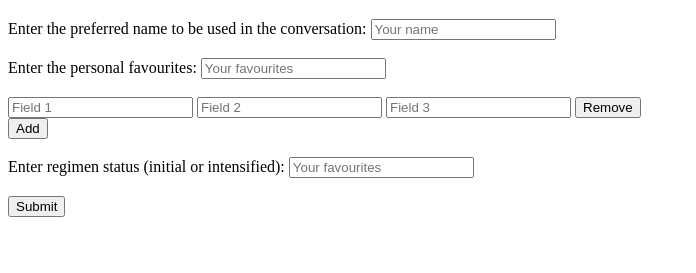
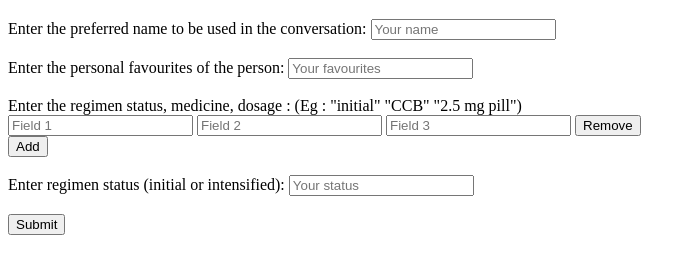
Before and after one commit to sparklerz/sparklerz.github.io, a plain HTML site: page index.html in a window 1280 px wide. Shown: the part 61-334 px from the top of the page, without its empty margins (0-696 px from the left). Drawn offline with Linux system fonts and the light colour scheme.

Commit message:
add code

```diff
--- a/index.html
+++ b/index.html
@@ -12,10 +12,12 @@
         <input type="text" id="name" name="name" placeholder="Your name">
         <br>
         <br>
-        <label for="favourites">Enter the personal favourites:</label>
+        <label for="favourites">Enter the personal favourites of the person:</label>
         <input type="text" id="favourites" name="favourites" placeholder="Your favourites">
         <br>
         <br>
+        <label for="medicine">Enter the regimen status, medicine, dosage :</label>
+        <label for="medicine">(Eg : "initial" "CCB" "2.5 mg pill")</label>
         <div id="inputFields">
             <!-- Initial set of input fields -->
             <div>
@@ -28,8 +30,8 @@
         <button type="button" onclick="addField()">Add</button>
         <br>
         <br>
-        <label for="favourites">Enter regimen status (initial or intensified):</label>
-        <input type="text" id="favourites" name="favourites" placeholder="Your favourites">
+        <label for="status">Enter regimen status (initial or intensified):</label>
+        <input type="text" id="status" name="status" placeholder="Your status">
         <br>
         <br>
         <input type="submit" value="Submit">
--- a/script.js
+++ b/script.js
@@ -1,5 +1,5 @@
 
-        const submitButton = document.getElementById('submit');
+        //const submitButton = document.getElementById('submit');
         const nameInput = document.getElementById('name');
 
         function addField() {
@@ -48,7 +48,7 @@
           // Attach the storeValues function to the form's submit event
           document.getElementById("myForm").addEventListener("submit", function (event) {
             storeValues();
-            //event.preventDefault(); // Prevent actual form submission
+            event.preventDefault(); // Prevent actual form submission
           });
 
         // submitButton.addEventListener('click', () => {
```
